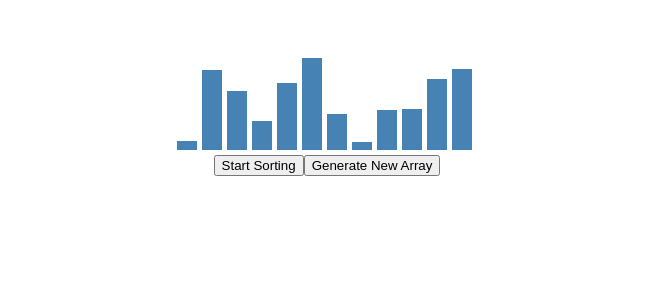
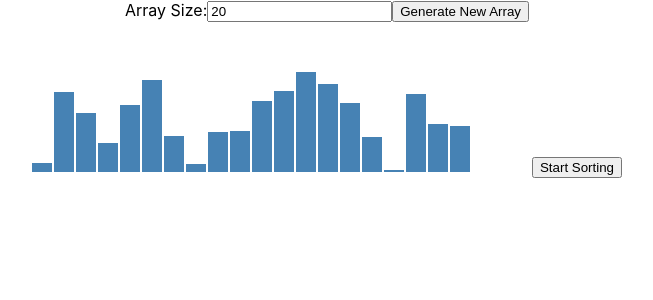
Before and after one commit to JJeCho/sorting-visualizer, a React (Create React App) app: page / in a window 1280 px wide. Shown: the top 300 px of the page, without its empty margins (313-966 px from the left). Built offline with nearby package versions, Linux system fonts and the light colour scheme.

Commit message:
Add functionality for users to change array size

```diff
--- a/src/SortVisualizer.js
+++ b/src/SortVisualizer.js
@@ -1,12 +1,25 @@
-import React, { useState, useEffect } from 'react';
+import React, { useState, useEffect, useRef } from 'react';
 import * as d3 from 'd3';
 
-const SortVisualizer = () => {
-  const [data, setData] = useState(generateRandomArray(20));
+const SortingVisualizer = () => {
+  const [data, setData] = useState([]);
+  const [arraySize, setArraySize] = useState(20);
+  const svgRef = useRef(null);
+  const maxSvgWidth = 50 * 25;
+  const padding = 2;
 
   function generateRandomArray(length) {
     return Array.from({ length }, () => Math.floor(Math.random() * 100) + 1);
   }
+
+  const generateNewArray = () => {
+    setData(generateRandomArray(arraySize));
+  };
+
+  const handleArraySizeChange = (e) => {
+    const newSize = parseInt(e.target.value, 10);
+    setArraySize(newSize);
+  };
 
   async function bubbleSort() {
     let array = [...data];
@@ -30,36 +43,49 @@ const SortVisualizer = () => {
     bubbleSort();
   };
 
-  const generateNewArray = () => {
-    setData(generateRandomArray(20));
-  };
+  useEffect(() => {
+    setData(generateRandomArray(arraySize));
+  }, [arraySize]);
 
   useEffect(() => {
-    const svg = d3.select('#sorting-container').append('svg').attr('height', 150);
+    const svgWidth = arraySize > 50 ? maxSvgWidth : arraySize * 25;
+
+    const svg = d3.select(svgRef.current).attr('height', 150).attr('width', svgWidth);
+
+    svg.selectAll('*').remove();
+
+    const rectWidth = arraySize > 50 ? maxSvgWidth / arraySize : 20;
 
     svg
       .selectAll('rect')
       .data(data)
       .enter()
       .append('rect')
-    .attr('x', (d, i) => i * 25)
+      .attr('x', (d, i) => i * (rectWidth+padding))
       .attr('y', (d) => 150 - d)
-    .attr('width', 20)
+      .attr('width', rectWidth)
       .attr('height', (d) => d)
       .attr('fill', 'steelblue');
+  }, [data, arraySize, maxSvgWidth, padding]);
 
-    return () => {
-      d3.select('#sorting-container').selectAll('svg').remove();
-    };
-  }, [data]);
 
   return (
     <div>
-      <div id="sorting-container"></div>
+      <div>
+        <label htmlFor="arraySize">Array Size:</label>
+        <input
+          type="number"
+          id="arraySize"
+          value={arraySize}
+          onChange={handleArraySizeChange}
+          min="1"
+        />
+        <button onClick={generateNewArray}>Generate New Array</button>
+      </div>
+      <svg ref={svgRef}></svg>
       <button onClick={startSorting}>Start Sorting</button>
-      <button onClick={generateNewArray}>Generate New Array</button>
     </div>
   );
 };
 
-export default SortVisualizer;
+export default SortingVisualizer;
```
Lines whose indentation alone changed are shown as unchanged.
